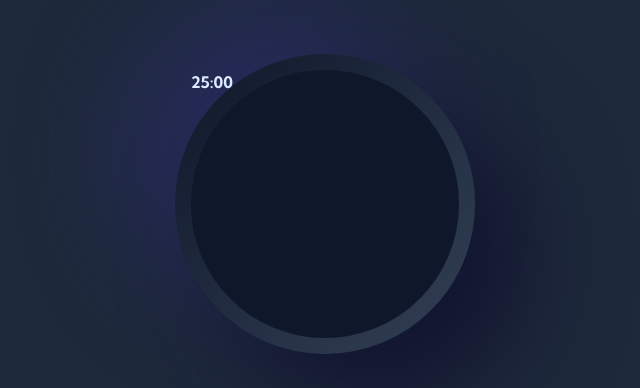
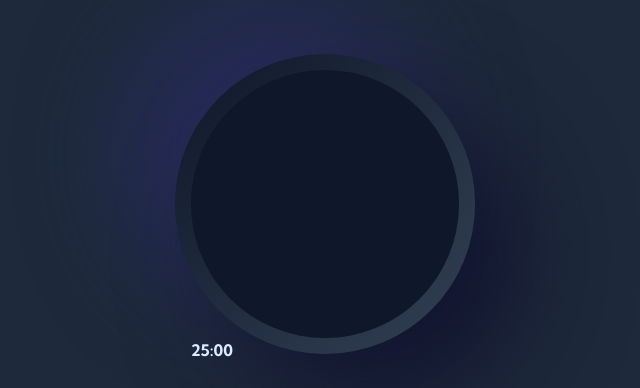
Before and after one commit to bohdancho/pomodoro-spa, a React (Vite) app: page / in a window 1280 px wide. Shown: the part 228-616 px from the top of the page, without its empty margins (315-955 px from the left). Built offline with nearby package versions, Linux system fonts and the light colour scheme.

Commit message:
make progressRing dependant on container size

```diff
--- a/src/components/timer.tsx
+++ b/src/components/timer.tsx
@@ -26,9 +26,8 @@ export const Timer: FunctionComponent<TimerProps> = ({ msLeft, timeFraction, isR
   return (
     <div className='flex p-16 w-[300px] h-[300px] bg-gradient-to-tl from-slate-700 to-slate-900 rounded-full shadow'>
       <div className='relative w-full h-full rounded-full bg-slate-900'>
-        <div className='absolute -translate-x-1/2 -translate-y-1/2 left-1/2 top-1/2'>
-          <ProgressRing radius={120} stroke={5} progressFraction={timeFraction}></ProgressRing>
-        </div>
+        <div className='absolute inset-[10px]'></div>
+        <ProgressRing stroke={5} progressFraction={timeFraction}></ProgressRing>
         <div className=''>
           <div>{getFormatedTime(msLeft)}</div>
           {/* <div className='uppercase'>{getActionText()}</div> */}
--- a/src/ui/progressRing.tsx
+++ b/src/ui/progressRing.tsx
@@ -1,33 +1,56 @@
-import { FunctionComponent, useEffect, useRef, useState } from 'react'
+import { FunctionComponent, useLayoutEffect, useRef, useState } from 'react'
 
 interface ProgressBarProps {
-  radius: number
   stroke: number
   progressFraction: number
 }
 
-export const ProgressRing: FunctionComponent<ProgressBarProps> = ({ radius, stroke, progressFraction }) => {
-  const svgRef = useRef(null)
-  const normalizedRadius = radius - stroke * 2
-  const circumference = normalizedRadius * 2 * Math.PI
+interface ComputableParams {
+  normalizedRadius: number
+  circumference: number
+  strokeDashoffset: number
+}
 
-  const [strokeDashoffset, setStrokeDashoffset] = useState(0)
-  useEffect(() => {
-    setStrokeDashoffset(circumference - progressFraction * circumference)
-  }, [circumference, progressFraction])
+export const ProgressRing: FunctionComponent<ProgressBarProps> = ({ stroke, progressFraction }) => {
+  const wrapperRef = useRef<HTMLDivElement | null>(null)
+  const [radius, setRadius] = useState<number | null>(null)
+  const [computableParams, setComputableParams] = useState<ComputableParams | null>(null)
+
+  useLayoutEffect(() => {
+    const wrapperElem = wrapperRef.current
+    if (!wrapperElem) {
+      return
+    }
+
+    const _radius = wrapperElem.clientHeight / 2
+    setRadius(_radius)
+    setComputableParams(getParams(_radius, stroke, progressFraction))
+  }, [progressFraction, stroke, wrapperRef])
 
   return (
-    <svg height={radius * 2} width={radius * 2} className='-rotate-90' ref={svgRef}>
+    <div className='w-full h-full' ref={wrapperRef}>
+      {radius && computableParams ? (
+        <svg className='w-full h-full -rotate-90'>
           <circle
             className='stroke-current fill-transparent text-primary'
             strokeLinecap='round'
             strokeWidth={stroke}
-        strokeDasharray={circumference + ' ' + circumference}
-        strokeDashoffset={strokeDashoffset}
-        r={normalizedRadius}
+            strokeDasharray={computableParams.circumference + ' ' + computableParams.circumference}
+            strokeDashoffset={computableParams.strokeDashoffset}
+            r={computableParams.normalizedRadius}
             cx={radius}
             cy={radius}
           ></circle>
         </svg>
+      ) : null}
+    </div>
   )
 }
+
+function getParams(radius: number, stroke: number, progressFraction: number): ComputableParams {
+  const normalizedRadius = radius - stroke * 2
+  const circumference = normalizedRadius * 2 * Math.PI
+  const strokeDashoffset = circumference - progressFraction * circumference
+
+  return { normalizedRadius, circumference, strokeDashoffset }
+}
```
Lines whose indentation alone changed are shown as unchanged.
